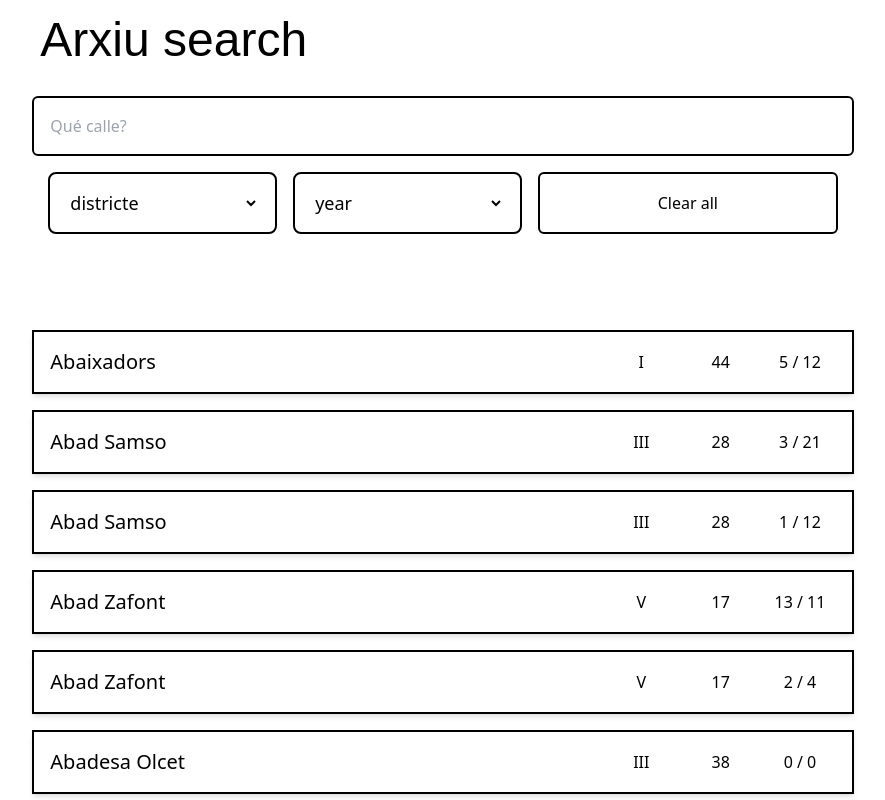
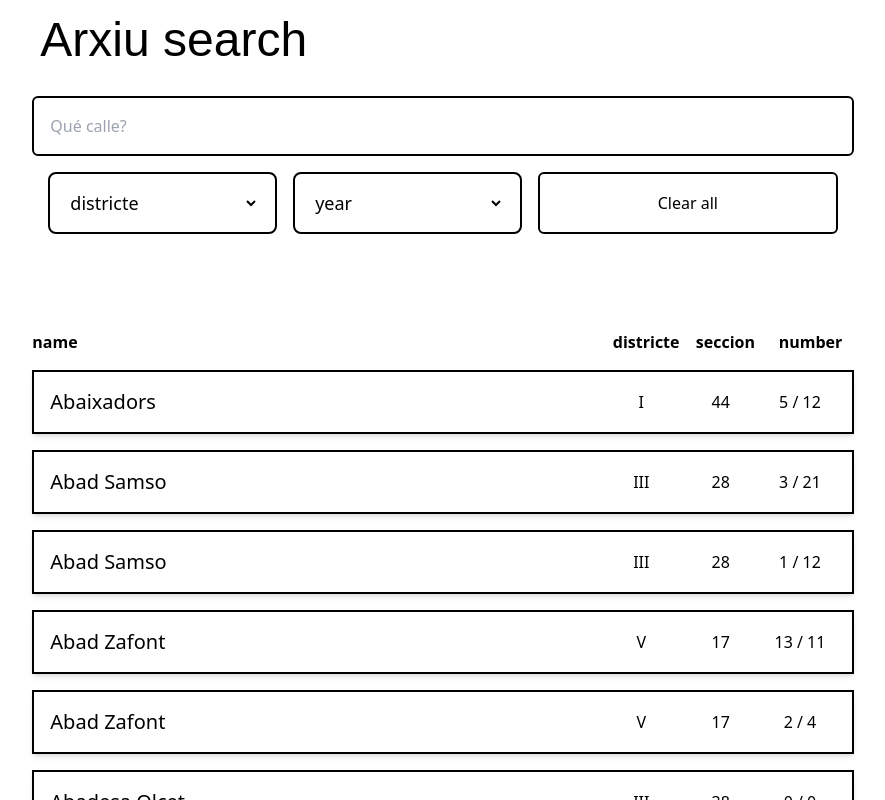
Before and after one commit to LilaSarfson/project_arxiu, a React (Vite) app: page / in a window 1280 px wide. Shown: the top 800 px of the page, without its empty margins (197-1082 px from the left). Built offline with nearby package versions, Linux system fonts and the light colour scheme.

Commit message:
adding components

```diff
--- a/src/App.jsx
+++ b/src/App.jsx
@@ -4,6 +4,7 @@ import Loading from "./components/Loading"
 import SelectModal from './components/SelectModal'
 import SearchBar from "./components/SearchBar"
 import HeaderPage from "./components/HeaderPage"
+import CardHeader from './components/CarHeader'
 import {DISTRICTE_LIST, YEARS_LIST, FILTERS_LIST} from '../src/constants/selector-data'
 import {refreshPage} from '../src/utils/utils'
 import { useEffect} from "react"
@@ -41,6 +42,7 @@ function App() {
       </section>
         <p className={`${filteredData === undefined || filteredData.length !=0  ? 'hidden' : 'block'}`}>Vaya no se encontro nada </p>
       <section className='flex flex-col justify-center gap-4 bg-white p-4 w-4/6 rounded-md dark:bg-dark_secction'>
+        <CardHeader name={FILTERS_LIST[1]} dist={FILTERS_LIST[0]} seccion={FILTERS_LIST[3]} number={FILTERS_LIST[4]}/>
           {isLoading ? (<Loading/>) : ( filteredData != undefined ?
           renderCard(filteredData)
           :
--- /dev/null
+++ b/src/components/CarHeader.jsx
@@ -0,0 +1,11 @@
+export default function CardHeader (props){
+    const {name, dist, seccion, number} = props
+    return(
+    <ul className="grid grid-cols-10 justify-end gap-2 font-bold wix_font">
+        <li className="col-span-7">{name}</li>
+        <li className="col-span-1">{dist}</li>
+        <li className="col-span-1">{seccion}</li>
+        <li className="col-span-1">{number}</li>
+    </ul>
+
+)}
--- a/src/constants/selector-data.jsx
+++ b/src/constants/selector-data.jsx
@@ -2,4 +2,4 @@ export const DISTRICTE_LIST = ["I", "II", "III", "IV", "V", "VI", "VII", "VIII",
 
 export const YEARS_LIST = ['1930', '1940', '1945', '1950', '1955']
 
-export const FILTERS_LIST = ['districte','name','year']
+export const FILTERS_LIST = ['districte','name','year','seccion', 'number' ]
--- a/src/utils/utils.js
+++ b/src/utils/utils.js
@@ -12,3 +12,6 @@ export function filterFunction  (data, property, parameter) {
 export function refreshPage (){
     location.reload();
 }
+export function UpperCaseFirsrtLetter (cadena) {
+    return cadena ? cadena.charAt(0).toUpperCase() + cadena.slice(1) : cadena;
+  }
```
